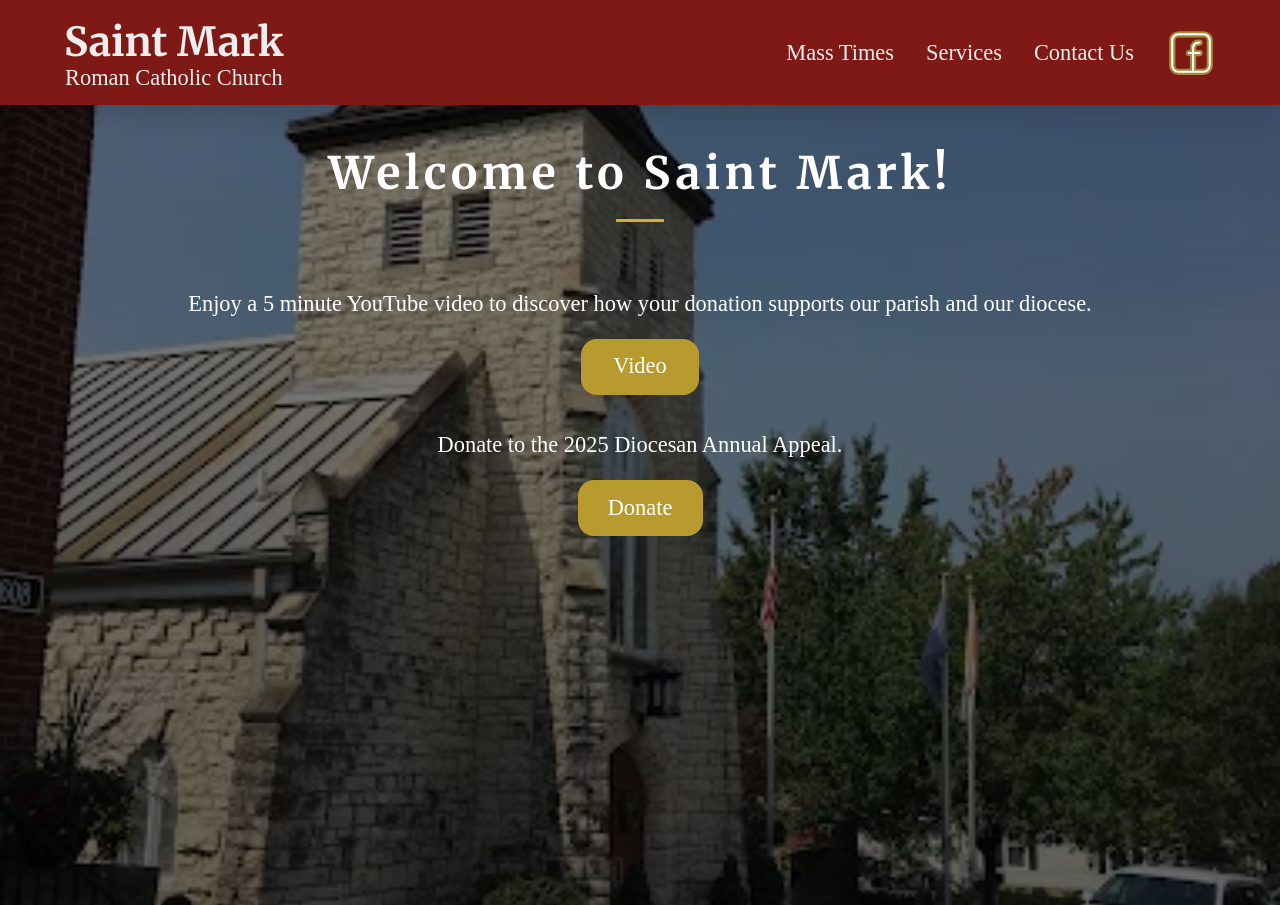
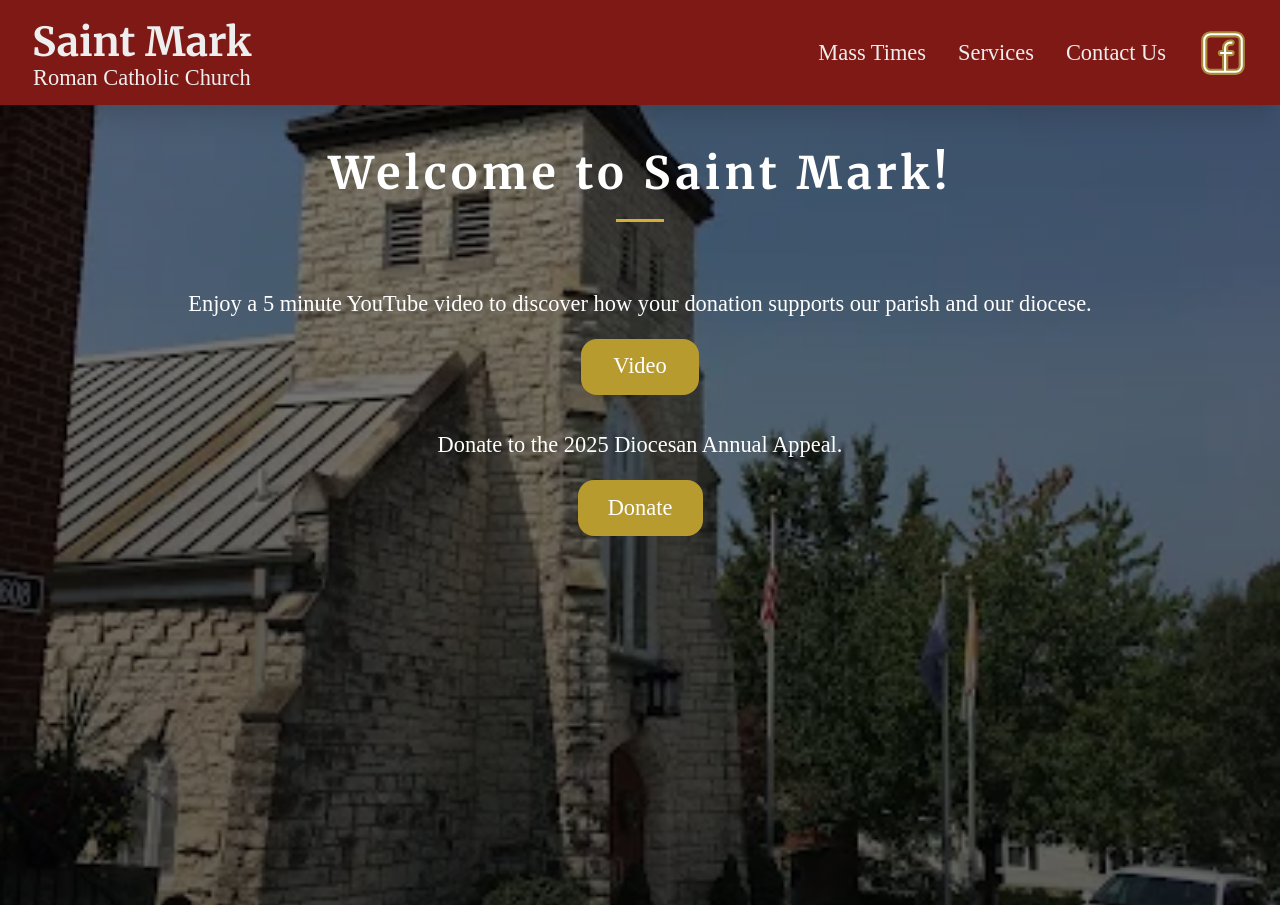
Before and after one commit to devengregoryturner/church-prototype, a plain HTML site: page index.html in a window 1280 px wide. Shown: the top 905 px of the page. Drawn offline with Linux system fonts and the light colour scheme; a web font is replaced by a local one.

Commit message:
Adjust navigation padding

```diff
--- a/style.css
+++ b/style.css
@@ -79,7 +79,7 @@ a:hover {
 nav {
   display: flex;
   align-items: center;
-  padding: 0rem 4rem;
+  padding: 0 2rem;
   background-color: #7f1915;
 
   box-shadow:
```
